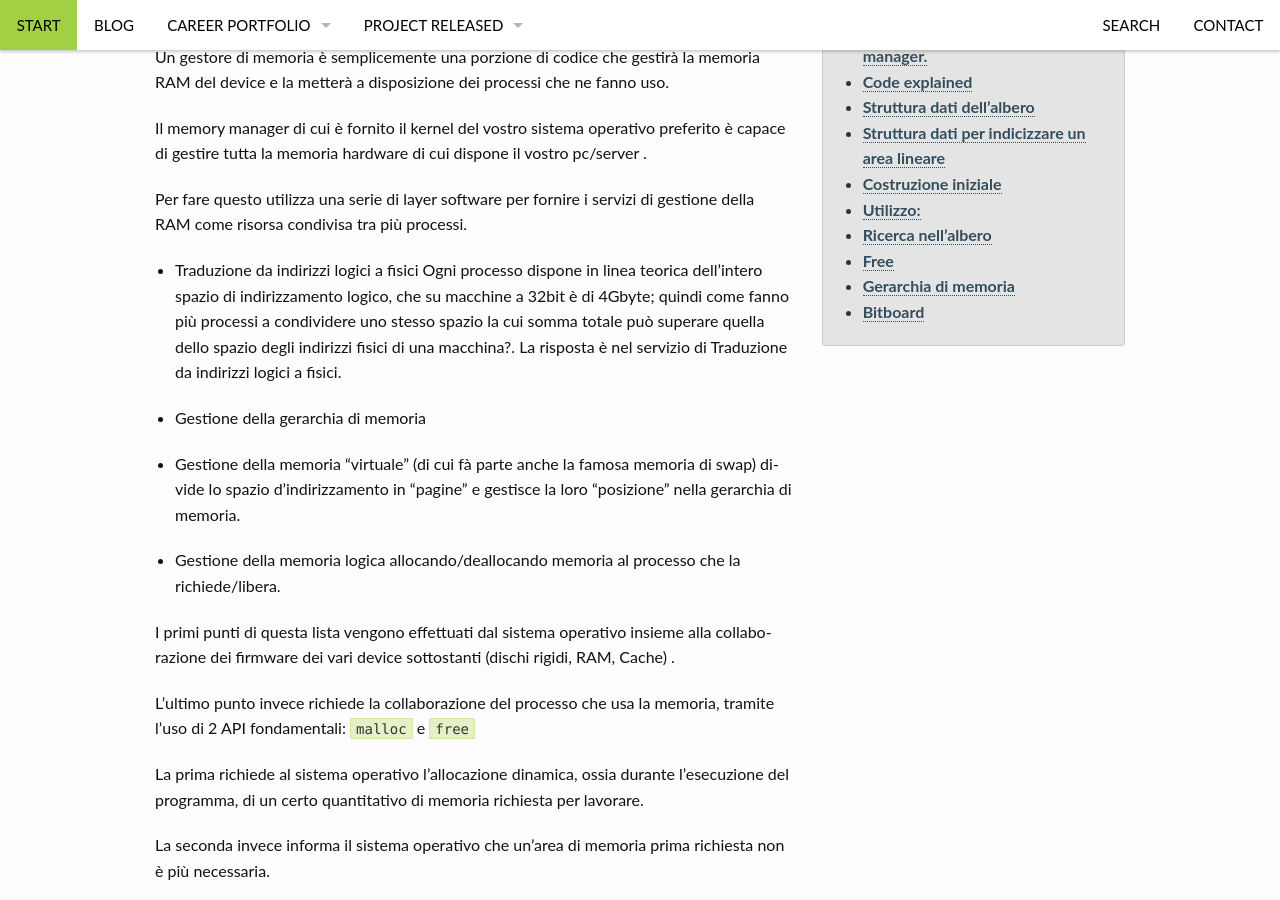
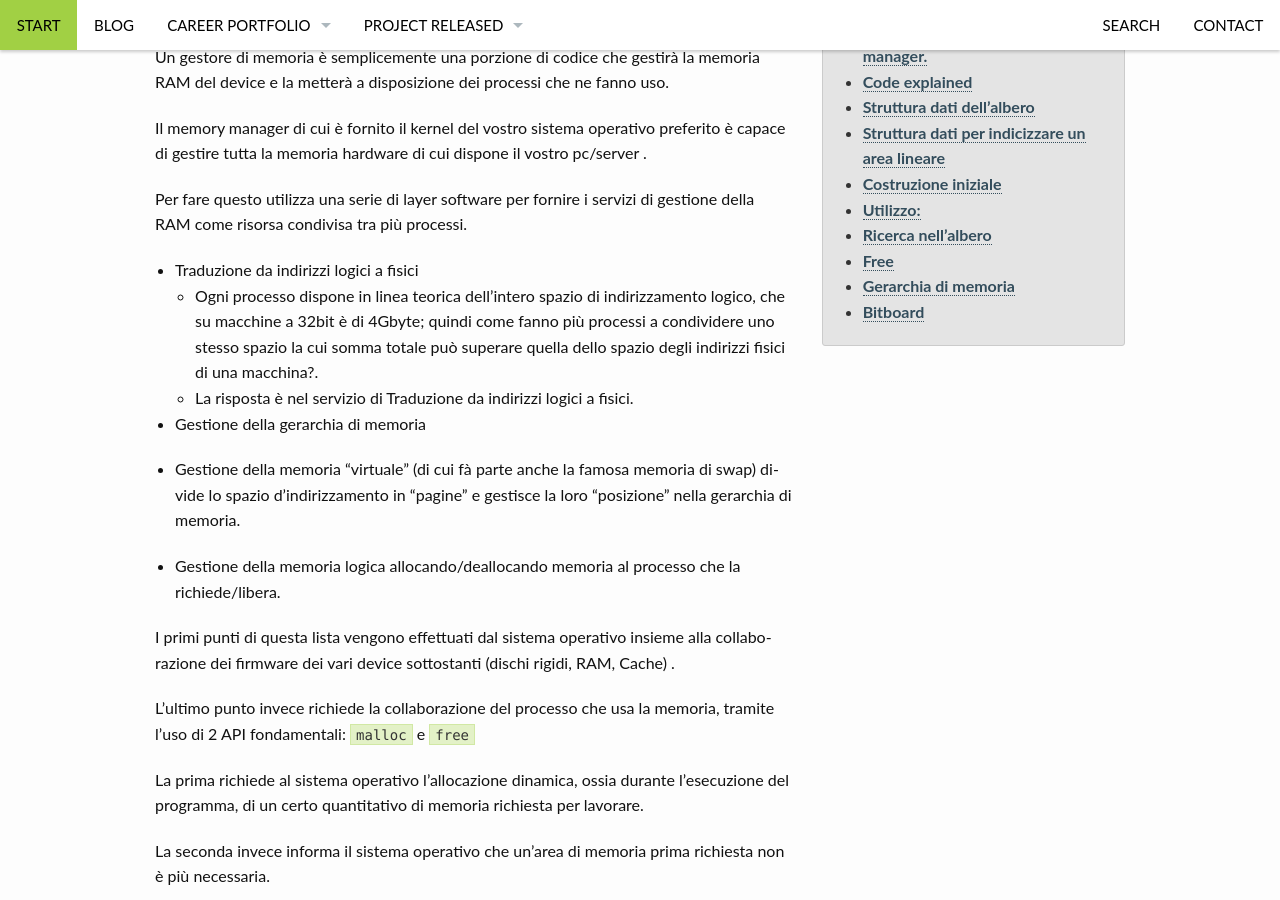
Before and after one commit to nicolarossi/nicolarossi.github.io, a Jekyll site: the page built from _posts/blog/2006-08-04-Dynamic Memory Management.md, in a window 1280 px wide and 900 px high, scrolled down 995 px. Built offline with Jekyll 4.4.1, drawn with Linux system fonts in a browser that asks for light colours.

Commit message:
Correzioni

```diff
--- a/_posts/blog/2006-08-04-Dynamic Memory Management.md
+++ b/_posts/blog/2006-08-04-Dynamic Memory Management.md
@@ -38,8 +38,8 @@ Il memory manager di cui è fornito il kernel del vostro sistema operativo prefe
 Per fare questo utilizza una serie di layer software per fornire i servizi di gestione della RAM come risorsa condivisa tra più processi.
 
 - Traduzione da indirizzi logici a fisici
-	Ogni processo dispone in linea teorica dell'intero spazio di indirizzamento logico, che su macchine a 32bit è di 4Gbyte; quindi come fanno più processi a condividere uno stesso spazio la cui somma totale può superare quella dello spazio degli indirizzi fisici di una macchina?.
-	La risposta è nel servizio di Traduzione da indirizzi logici a fisici.
+  - Ogni processo dispone in linea teorica dell'intero spazio di indirizzamento logico, che su macchine a 32bit è di 4Gbyte; quindi come fanno più processi a condividere uno stesso spazio la cui somma totale può superare quella dello spazio degli indirizzi fisici di una macchina?.
+  - La risposta è nel servizio di Traduzione da indirizzi logici a fisici.
 
 - Gestione della gerarchia di memoria
 
```
